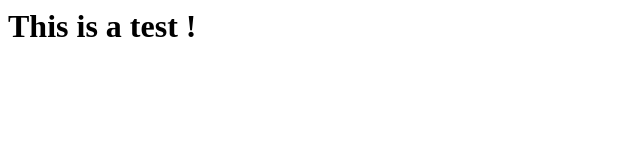
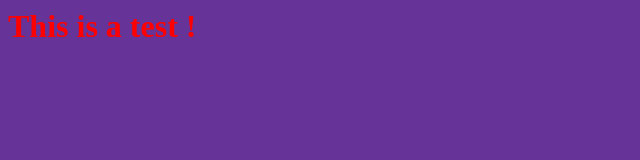
Before and after one commit to SarveshMD/Test, a plain HTML site: page index.html in a window 1280 px wide. Shown: the whole page, without its empty margins (0-640 px from the left). Drawn offline with Linux system fonts and the light colour scheme.

Commit message:
Added styles.css

```diff
--- a/index.html
+++ b/index.html
@@ -1,3 +1,4 @@
+<link rel="stylesheet" href="styles.css"/ >
 <h1>
 	This is a test !
 </h1>
--- /dev/null
+++ b/styles.css
@@ -0,0 +1,9 @@
+body {
+	background-color: rebeccapurple;
+	/* Reference: https://medium.com/@valgaze/the-hidden-purple-memorial-in-your-web-browser-7d84813bb416 Hexadecimal: #663399. Tribute to Eric Meyer */
+
+}
+
+h1 {
+	color: red;
+}
```
